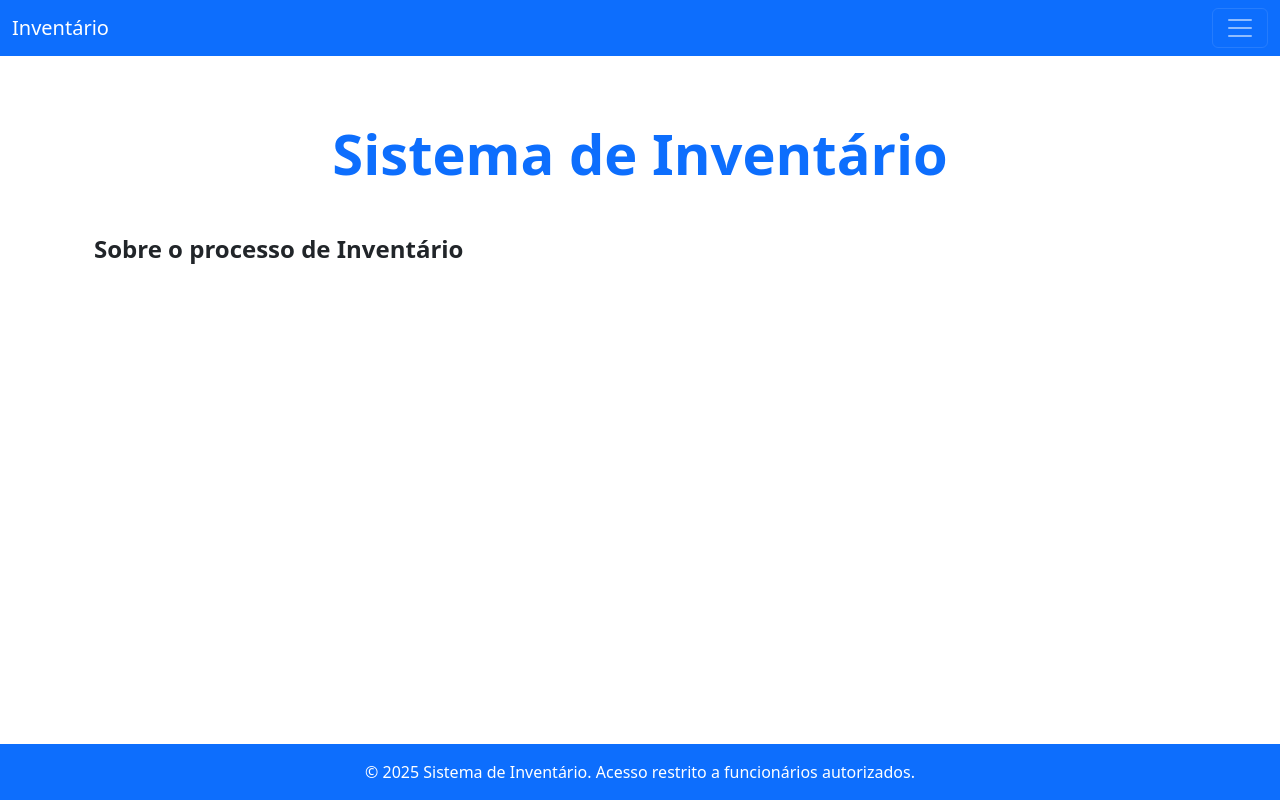
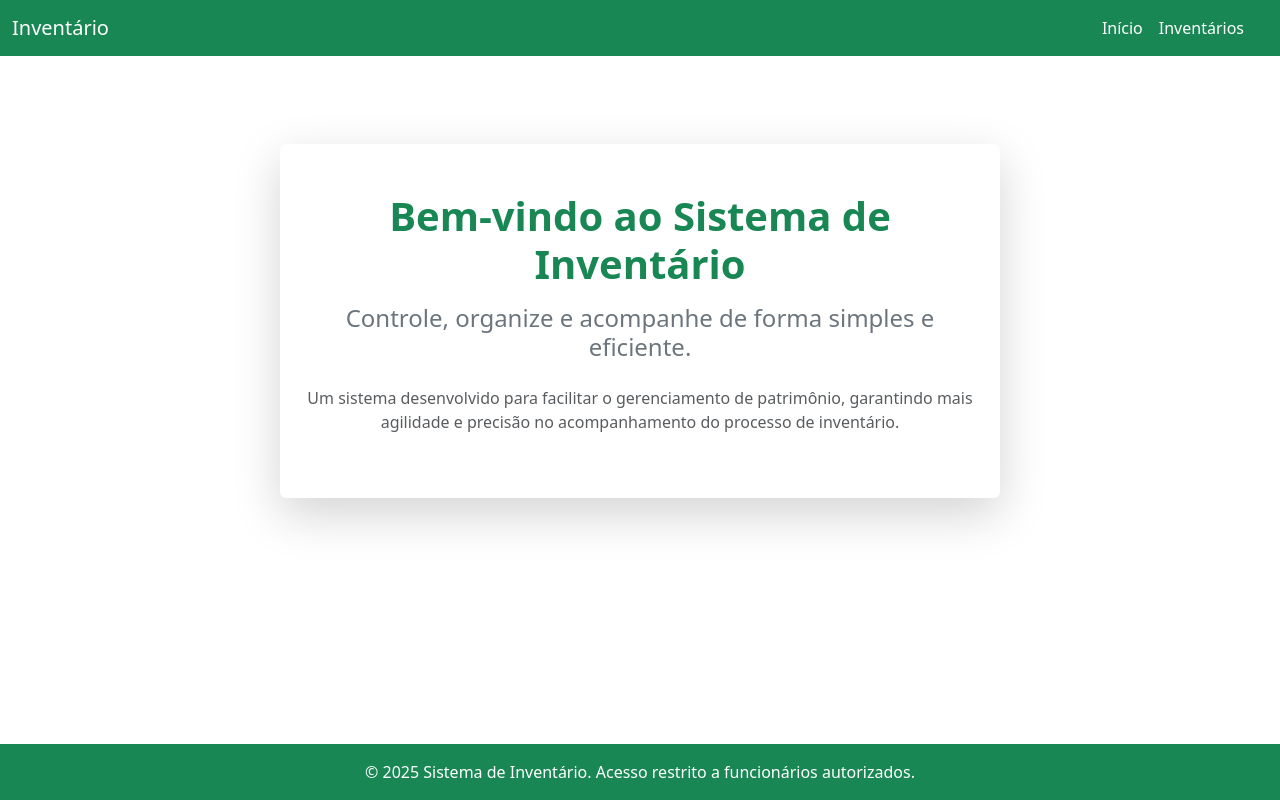
Before and after one commit to GoncalvesFilipe/Inventario, a Django app: page / in a window 1280 px wide. Run offline with Django 5.2, Linux system fonts and the light colour scheme; some libraries are stand-ins or nearby versions.

Commit message:
Structuring and styling.
Structuring and styling the home page

```diff
--- a/Projeto_Inventario/urls.py
+++ b/Projeto_Inventario/urls.py
@@ -7,4 +7,5 @@ urlpatterns = [
     path('admin/', admin.site.urls),
     # PÁGINA INICIAL
     path('', views.index, name='index'),
+    #path('inventarios', views.inventarios, name='inventarios')
 ]
--- a/app/templates/app_inventario/base.html
+++ b/app/templates/app_inventario/base.html
@@ -13,9 +13,9 @@
   <body class="{% block body_class %}{% endblock %}">
     <div class="d-flex flex-column min-vh-100">
       <!-- Navbar -->
-      <nav class="navbar navbar-dark bg-primary fixed-top">
+      <nav class="navbar navbar-expand-lg navbar-dark bg-success fixed-top">
         <div class="container-fluid">
-          <a class="navbar-brand" href="{% url 'index' %}">Inventário</a>
+          <a class="navbar-brand text-white" href="{% url 'index' %}">Inventário</a>
           <button
             class="navbar-toggler"
             type="button"
@@ -28,27 +28,30 @@
           </button>
 
           <div
-            class="offcanvas offcanvas-end"
+            class="offcanvas offcanvas-end text-bg-primary"
             tabindex="-1"
             id="offcanvasNavbar"
             aria-labelledby="offcanvasNavbarLabel"
           >
             <div class="offcanvas-header">
-              <h5 class="offcanvas-title" id="offcanvasNavbarLabel">Menu</h5>
+              <h5 class="offcanvas-title text-white" id="offcanvasNavbarLabel">
+                Menu
+              </h5>
               <button
                 type="button"
-                class="btn-close"
+                class="btn-close btn-close-white"
                 data-bs-dismiss="offcanvas"
                 aria-label="Close"
               ></button>
             </div>
+
             <div class="offcanvas-body">
               <ul class="navbar-nav justify-content-end flex-grow-1 pe-3">
                 <li class="nav-item">
-                  <a class="nav-link active" href="#">Home</a>
+                  <a class="nav-link text-white" href="{% url 'index' %}">Início</a>
                 </li>
                 <li class="nav-item">
-                  <a class="nav-link" href="#">Link</a>
+                  <a class="nav-link text-white" href="#">Inventários</a>
                 </li>
               </ul>
             </div>
@@ -57,12 +60,12 @@
       </nav>
 
       <!-- Conteúdo -->
-      <main class="flex-fill mt-5 pt-4 container">
+      <main class="flex-fill container mt-5 pt-5 mb-5">
         {% block content %}{% endblock %}
       </main>
 
       <!-- Rodapé -->
-      <footer class="bg-primary text-white text-center py-3 fixed-bottom">
+      <footer class="bg-success text-white text-center py-3 fixed-bottom">
         <p class="mb-0">
           &copy; 2025 Sistema de Inventário. Acesso restrito a funcionários
           autorizados.
--- a/app/templates/app_inventario/index.html
+++ b/app/templates/app_inventario/index.html
@@ -4,21 +4,19 @@
 
 {% block content %}
 <main class="container mt-5">
-
-    <!-- Cabeçalho -->
-    <header class="text-center mb-5">
-        <h1 class="display-4 fw-bold text-primary">Sistema de Inventário</h1>
-
-    </header>
-
-    <!-- Sobre -->
-    <section class="mb-5">
-        <h2 class="h4 fw-semibold mb-3 text-darck">Sobre o processo de Inventário</h2>
-
-    </section>
-
+  <div class="row justify-content-center">
+    <div class="col-md-8">
+      <div class="card shadow-lg border-0">
+        <div class="card-body text-center py-5">
+          <h1 class="card-title mb-3 text-success fw-bold">Bem-vindo ao Sistema de Inventário</h1>
+          <h4 class="mb-4 text-secondary">Controle, organize e acompanhe de forma simples e eficiente.</h4>
+          <p class="text-muted">
+            Um sistema desenvolvido para facilitar o gerenciamento de patrimônio,
+            garantindo mais agilidade e precisão no acompanhamento do processo de inventário.
+          </p>
         </div>
-    </section>
-
+      </div>
+    </div>
+  </div>
 </main>
 {% endblock content %}
```
Also changed, not shown: db.sqlite3.
